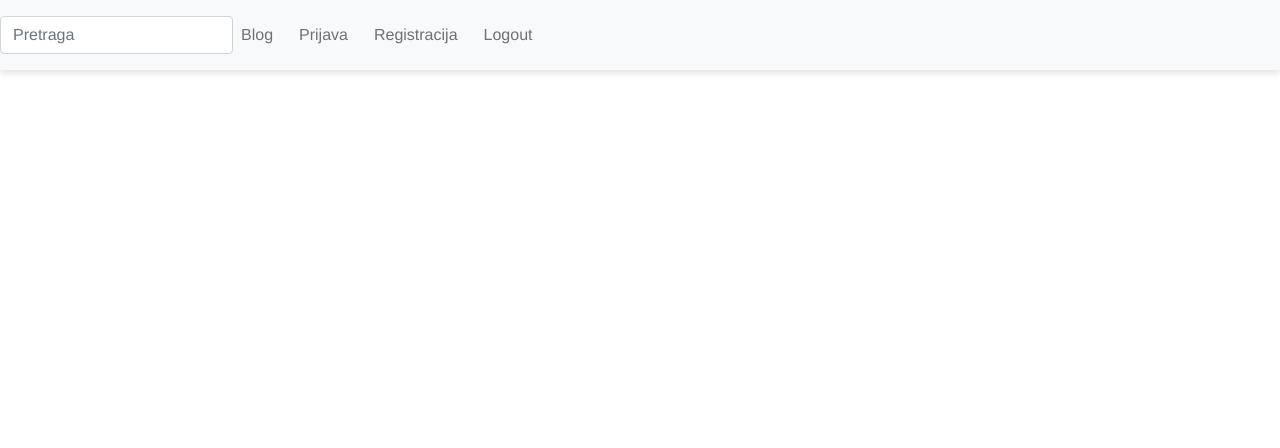
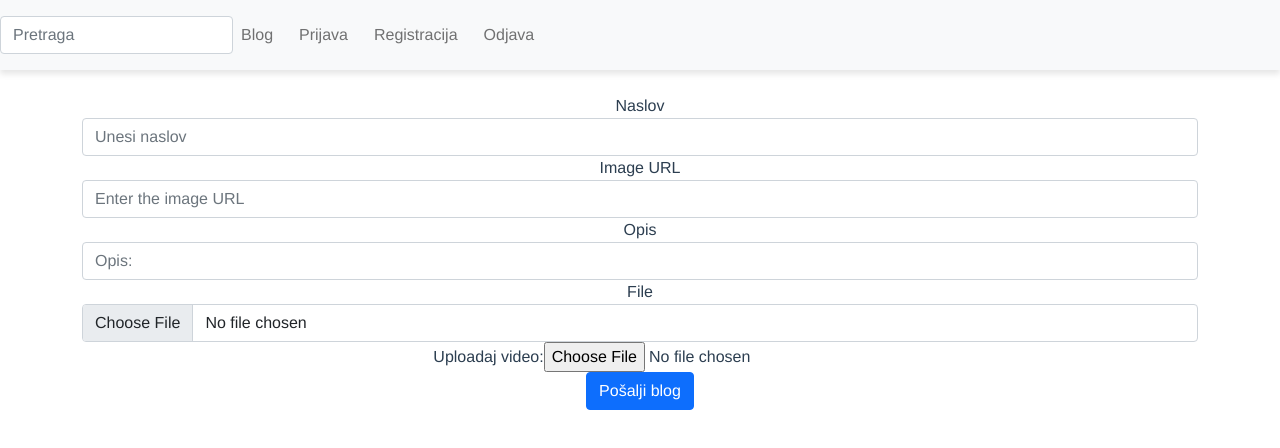
Before and after one commit to Marko455/Blog-frontend, a Vue app: page /blog-form in a window 1280 px wide. Shown: the top 448 px of the page. Built offline with nearby package versions, Linux system fonts and the light colour scheme; no server answers.

Commit message:
Second commit
Dodavanje axios-a i cors-a, promijene izgleda glavne stranice, dodavanje stranice za kreiranje bloga BlogForm gdje se mogu dodati slike, videi i tekst

```diff
--- a/package.json
+++ b/package.json
@@ -7,6 +7,7 @@
     "build": "vue-cli-service build"
   },
   "dependencies": {
+    "axios": "^1.6.2",
     "core-js": "^3.8.3",
     "vue": "^3.2.13",
     "vue-router": "^4.0.3"
--- a/src/App.vue
+++ b/src/App.vue
@@ -33,7 +33,7 @@
             <router-link to="/signup" class="nav-link">Registracija</router-link>
           </li>
           <li class="nav-item">
-            <a href="#" @click="logout()" class="nav-link">Logout</a>
+            <a href="#" @click="logout()" class="nav-link">Odjava</a>
           </li>
         </ul>
       </div>
@@ -58,6 +58,17 @@ export default {
       console.log("Logout")
       this.$router.push({name: 'Login'})
     }
+  },
+  mounted(){
+    fetch("http://localhost:3000/posts")
+      .then(response => {
+        return response.json()
+      })
+      .then(data => {
+        console.log("Podaci s backenda", data)
+        this.cards = data
+      })
+    this.cards = []
   }
 };
 </script>
--- a/src/components/BlogCard.vue
+++ b/src/components/BlogCard.vue
@@ -1,16 +1,21 @@
 <template>
   <div class="card text-center">
     <div class="card-header">
-      {{ info.description }}
+      {{ info.title }}
     </div>
     <div class="card-body p-0">
       <img class="card-img-top" :src="info.url"/>
     </div>
     <div class="card-footer text-muted">
+      {{ info.description }}
+    </div>
+    <div class="card-footer text-muted">
       {{ info.time }}
+      <div>Author: {{ info.author }}</div>
     </div>
   </div>
 </template>
+
 
 <script>
 export default {
--- a/src/router/index.js
+++ b/src/router/index.js
@@ -27,6 +27,11 @@ const routes = [
     // this generates a separate chunk (about.[hash].js) for this route
     // which is lazy-loaded when the route is visited.
     component: () => import(/* webpackChunkName: "about" */ '../views/Signup.vue')
+  },
+  {
+    path: '/blog-form',
+    name: 'BlogForm',
+    component: () => import(/* webpackChunkName: "about" */ '../views/BlogForm.vue')
   }
 ]
 
--- a/src/store.js
+++ b/src/store.js
@@ -1,3 +1,16 @@
+import axios from "axios"
 export default{
+    cards: [],
     searchTerm: '',
+    data: function(){
+        return {
+          cards: cards,
+        }
+      },
+    mounted() {
+
+      },
+    methods: {
+
+      }
 }
--- /dev/null
+++ b/src/views/BlogForm.vue
@@ -0,0 +1,64 @@
+<template>
+<form @submit.prevent="postNewImage" class="form-inline mb5">
+    <div class="form-group">
+      <label for="imageTitle">Naslov</label>
+      <input v-model="newImageTitle" type="text" class="form-control ml-2" placeholder="Unesi naslov" id="imageTitle"/>
+    </div>
+    <div class="form-group">
+      <label for="imageURL">Image URL</label>
+      <input v-model="newImageURL" type="text" class="form-control ml-2" placeholder="Enter the image URL" id="imageUrl"/>
+    </div>
+    <div class="form-group">
+      <label for="imageDescription">Opis</label>
+      <input v-model="newImageDescription" type="text" class="form-control ml-2" placeholder="Opis:" id="imageDescription"/>
+    </div>
+    <div class="form-group">
+      <label for="file">File</label>
+      <input  type="file" class="form-control ml-2" placeholder="Unesi file" id="imageUrl"/>
+    </div>
+    <div class="form-group">
+      <label for="videoFile">Uploadaj video:</label>
+      <input type="file" id="videoFile" accept="video/*" @change="handleVideoChange" />
+      <!-- Display Video Preview -->
+      <video v-if="videoPreview" width="320" height="240" controls>
+      <source :src="videoPreview" type="video/mp4">
+      Your browser does not support the video tag.
+      </video>
+    </div>
+    <button type="submit" @click="izrada()" class="btn btn-primary ml-2">Pošalji blog</button>
+  </form>
+</template>
+<script>
+export default {
+    name:'home',
+    data: function(){
+      return {
+        newImageTitle: "",
+        newImageDescription: "",
+        newImageUrl: ""
+      }
+    },
+    methods: {
+    postNewImage(){
+        const imageTitle = this.newImageTitle
+        const imageUrl = this.newImageUrl;
+        const imageDescription = this.newImageDescription;
+      },
+    izrada(){
+      alert("Post izrađen")
+    },
+    handleVideoChange(event) {
+      const file = event.target.files[0];
+
+      if (file && file.type.startsWith('video/')) {
+        this.videoFile = file;
+        this.videoPreview = URL.createObjectURL(file);
+      } else {
+        this.videoFile = null;
+        this.videoPreview = null;
+        alert('Izaberile validan video file.');
+      }
+    },
+    }
+}
+</script>
--- a/src/views/HomeView.vue
+++ b/src/views/HomeView.vue
@@ -1,18 +1,9 @@
-
 <template>
   <div class="row">
     <div class="col-8">
-      <form @submit.prevent="postNewImage" class="form-inline mb5">
-        <div class="form-group">
-          <label for="imageURL">Image URL</label>
-          <input v-model="newImageURL" type="text" class="form-control ml-2" placeholder="Enter the image URL" id="imageUrl"/>
-        </div>
-        <div class="form-group">
-          <label for="imageDescription">Description</label>
-          <input v-model="newImageDescription" type="text" class="form-control ml-2" placeholder="Enter image description" id="imageDescription"/>
-        </div>
-        <button type="submit" class="btn btn-primary ml-2">Post image</button>
-      </form>
+      <router-link to="/blog-form" class="btn btn-primary btn-lg btn-block mt-3 rounded-pill text-uppercase font-weight-bold">
+        Kreiraj Blog
+      </router-link>
       <BlogCard v-for = "card in filteredCards" :key="card.url" :info="card"/>
     </div>
     <div class="col-4">
@@ -27,11 +18,12 @@ import store from '@/store';
 let cards = []
 
 cards = [
-  {'url':"https://picsum.photos/id/1/400/400", description:"laptop", time:"few minutes ago"},
-  {'url':"https://picsum.photos/id/2/400/400", description:"auto", time:"hour ago"},
-  {'url':"https://picsum.photos/id/3/400/400", description:"patak", time:"few hours ago"},
+  {id:"1", title:"Laptop", 'url':"https://picsum.photos/id/1/400/400", description:"laptop", time:"few minutes ago", author:"Marko"},
+  {id:"2" ,title:"Auto",'url':"https://picsum.photos/id/2/400/400", description:"auto", time:"hour ago", author:"Ivan"},
+  {id:"3", title:"Patak",'url':"https://picsum.photos/id/3/400/400", description:"patak", time:"few hours ago", author:"Luka"},
 
 ]
+
 export default {
   name:'home',
   data: function(){
@@ -49,10 +41,7 @@ export default {
     getPosts(){
       console.log("Dohvat iz baze")
     },
-    postNewImage(){
-      const imageUrl = this.newImageUrl;
-      const imageDescription = this.newImageDescription;
-    }
+
   },
   computed:{
     filteredCards(){
```
Also changed, not shown: 1 other file (tests, documents, lock files or other folders).
